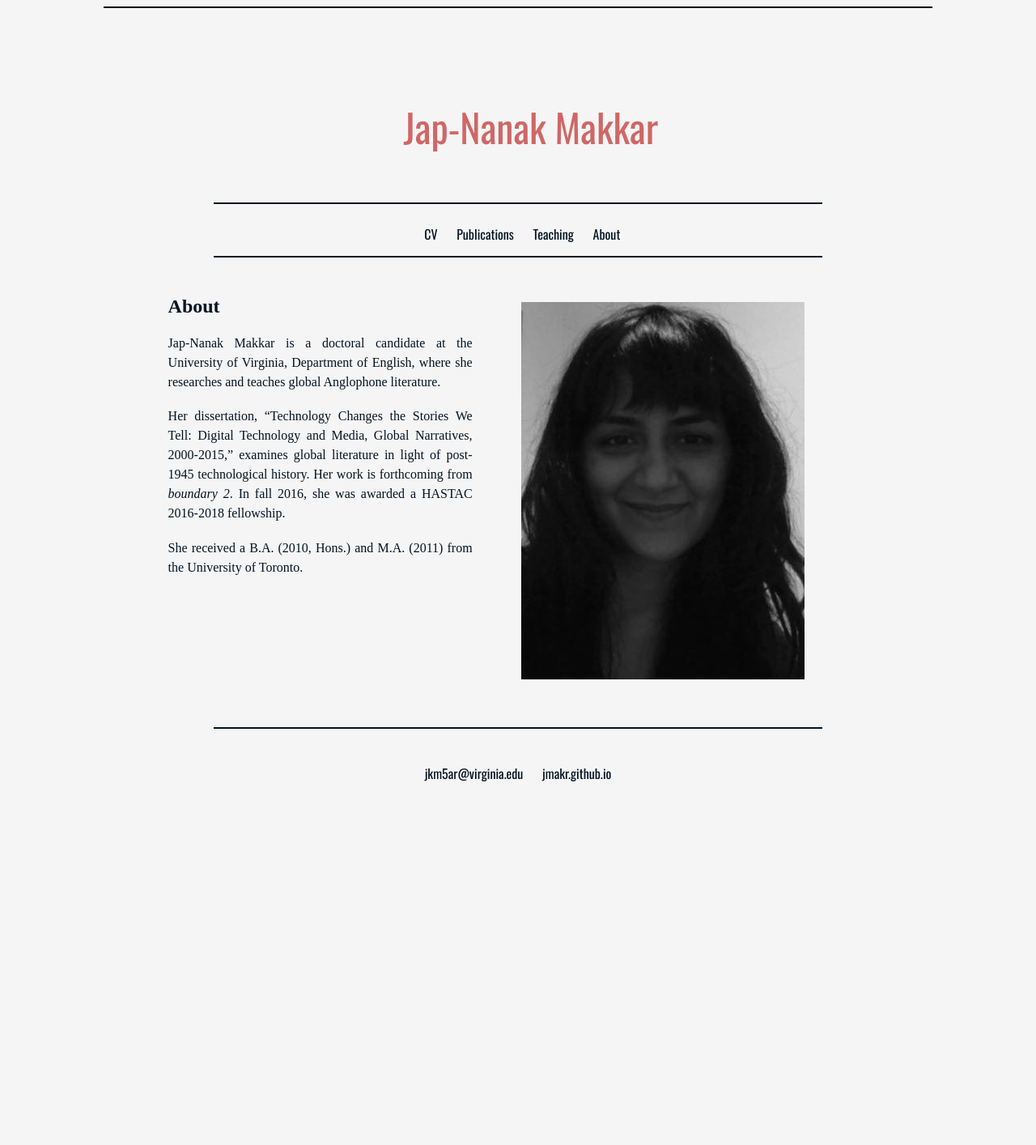
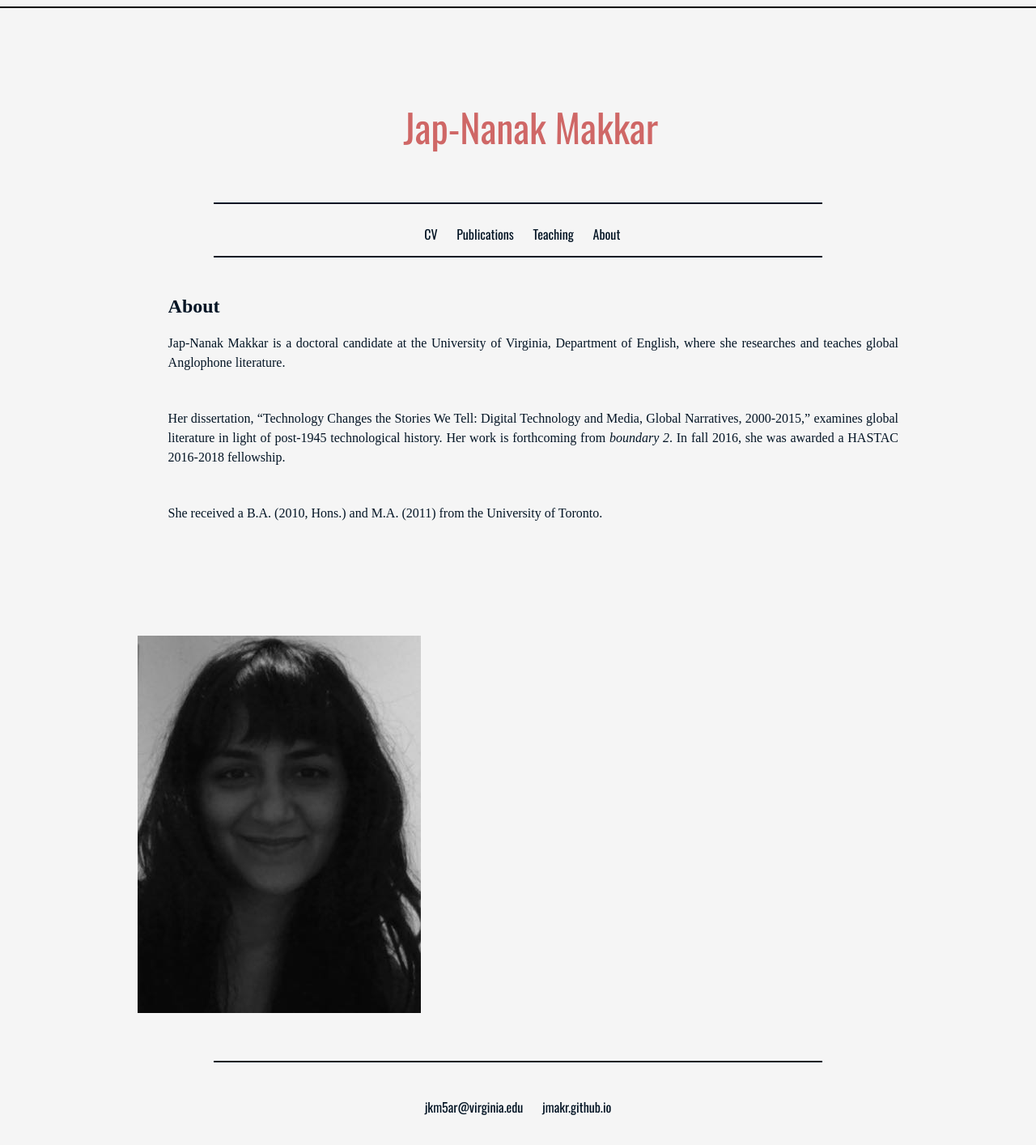
Before and after one commit to jmakr/jmakr.github.io, a Jekyll site: the page built from index.html, in a window 1280 px wide. Shown: the whole page at 81% size. Built offline with Jekyll 4.4.1, drawn with Linux system fonts in a browser that asks for light colours; some web fonts are replaced; before the commit the page ends 1002 px from its top, so only the background shows below that.

Commit message:
Update main.css

```diff
--- a/css/main.css
+++ b/css/main.css
@@ -1,7 +1,6 @@
 header {
   display: block;
   background-color: #F5F5F5; /*eggshell*/
-  width:100%;
   height: 7em;
   text-align: center;
   font-size: 2em;
@@ -67,7 +66,7 @@ h1 {
 }
 section {
 
-    width: 100%;
+
     height: 3em;
     color: #031424; /* ultramarine */
     margin-right: auto;
@@ -88,7 +87,7 @@ section {
     margin-bottom: auto;
     margin-top: auto;
     height: 3em;
-    width:100%;
+
 
 
 }
@@ -119,7 +118,6 @@ a:hover {
 
 body {
     display:block;
-    width: 80%;
     background-color: #F5F5F5; /*eggshell*/
     margin-right: auto;
     margin-bottom: auto;
@@ -161,8 +159,6 @@ p {
 
 .blurb {
     float: left;
-    width: 40%;
-    height: 80%;
     padding-left:4%;
     padding-top:2%;
     padding-bottom:5%;
@@ -174,8 +170,6 @@ p {
 
 .blurb2 {
     display:block;
-    width: 80%;
-    height: 100%;
     padding-left:4%;
     padding-top:2%;
     padding-bottom:5%;
@@ -188,7 +182,6 @@ p {
 .cvblurb {
 
     display:block;
-    width: 80%;
     height: 7em;
     padding-left:4%;
     padding-top:2%;
@@ -227,8 +220,6 @@ p2 {
 }
 .imagebox {
     float:left;
-    width: 50%;
-    height: 65%;
     padding-bottom:5%;
     padding-top: 5%;
 
```
